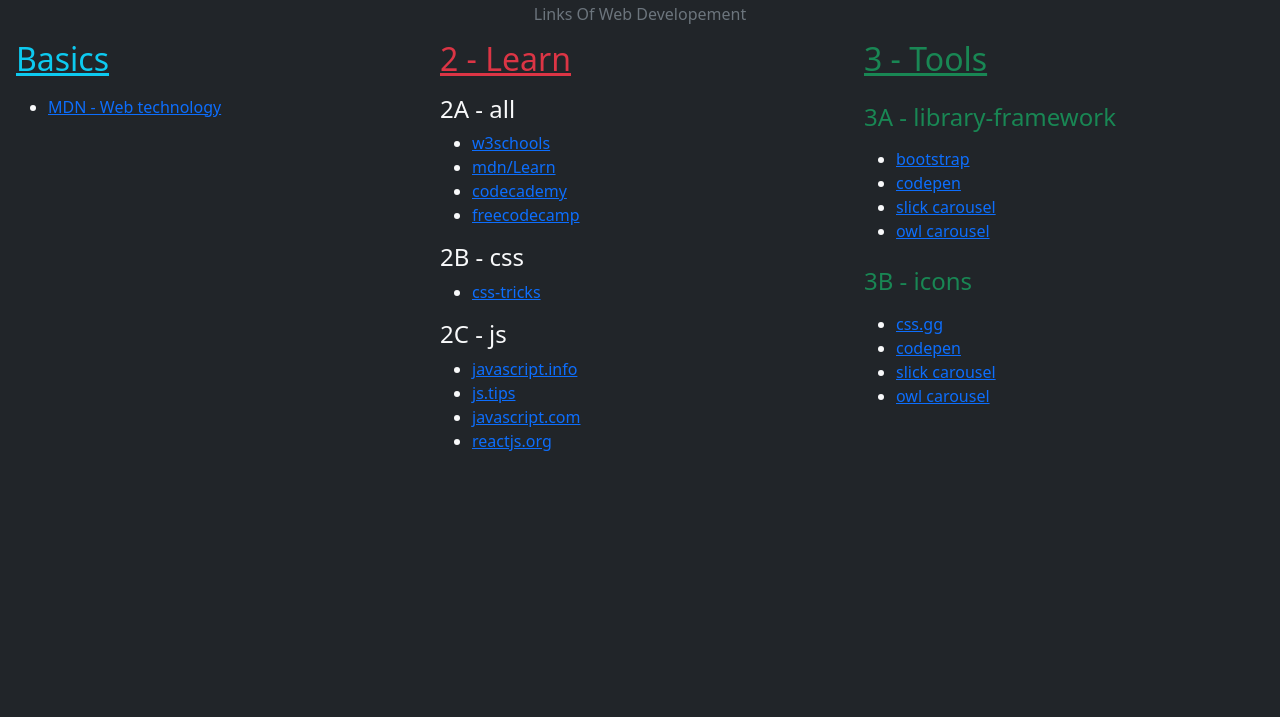
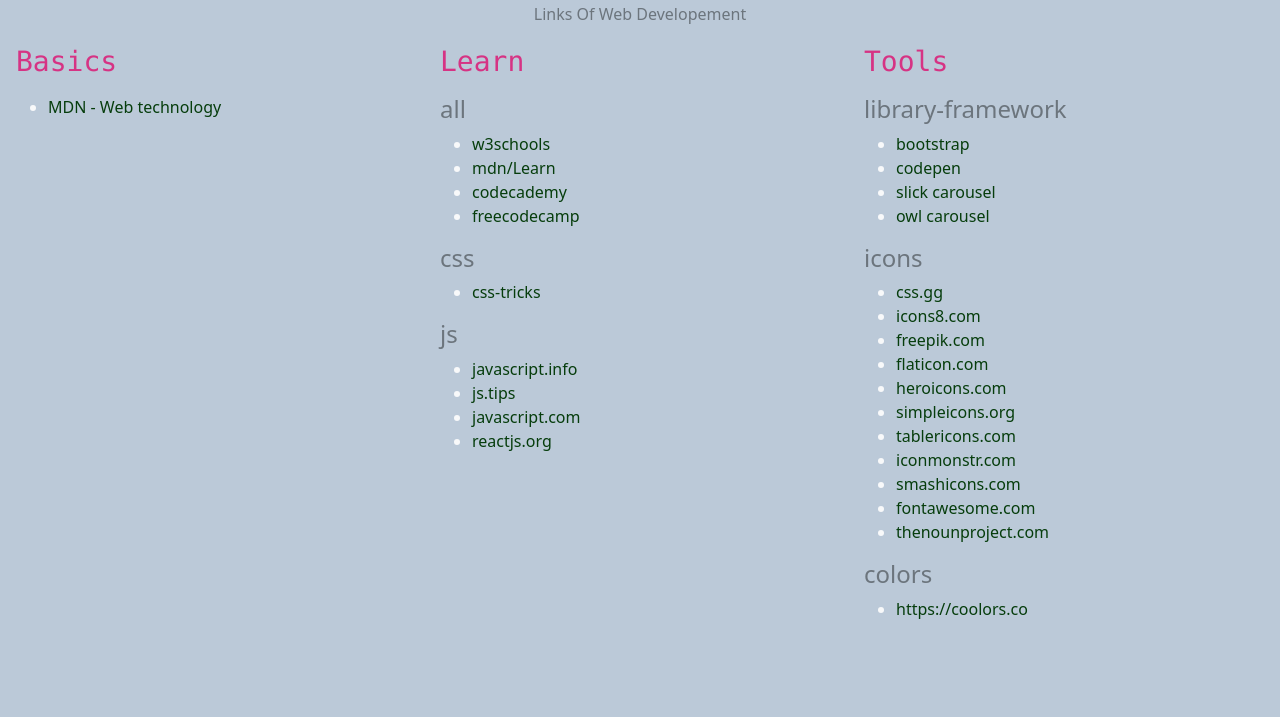
Before and after one commit to yavuz-emre/mywebsources, a plain HTML site: page index.html in a window 1280 px wide. Shown: the part 83-800 px from the top of the page. Drawn offline with nearby package versions, Linux system fonts and the light colour scheme.

Commit message:
color update

```diff
--- a/index.html
+++ b/index.html
@@ -9,11 +9,22 @@
 
     <link href="https://cdn.jsdelivr.net/npm/bootstrap@5.1.3/dist/css/bootstrap.min.css" rel="stylesheet"
         integrity="sha384-1BmE4kWBq78iYhFldvKuhfTAU6auU8tT94WrHftjDbrCEXSU1oBoqyl2QvZ6jIW3" crossorigin="anonymous" />
+
+    <style>
+        body {
+            background-color: #bbc9d8;
+        }
+
+        a {
+            color: #063D0C;
+            text-decoration: none;
+        }
+    </style>
 </head>
 
-<body class="bg-dark text-light">
+<body class="text-light">
     <div class="contianer m-auto px-3">
-        <h1 class="text-center text-uppercase text-warning fw-bold p-3">
+        <h1 class="text-center text-uppercase text-danger fw-bold p-3">
             Hello, world!
         </h1>
         <h6 class="text-center text-capitalize text-secondary">
@@ -22,10 +33,8 @@
 
         <div class="row">
             <div class="col-12 col-lg-4">
-
-
-    <!-- 1- basics ***************************************************** -->
-                <h2 class="text-info py-2"><u>Basics</u></h2>
+                <!-- 1- basics ***************************************************** -->
+                <h2 class="py-2"><code>Basics</code></h2>
                 <ul>
                     <li>
                         <a href="https://developer.mozilla.org/en-US/docs/Web" target="_blank">
@@ -35,10 +44,9 @@
                 </ul>
             </div>
             <div class="col-12 col-lg-4">
-
-    <!-- 2- learn ***************************************************** -->
-                <h2 class="text-danger py-2"><u>2 - Learn</u></h2>
-                <h4>2A - all</h4>
+                <!-- 2- learn ***************************************************** -->
+                <h2 class="py-2"><code>Learn</code></h2>
+                <h4 class="text-secondary">all</h4>
                 <ul>
                     <li>
                         <a href="https://www.w3schools.com" target="_blank">
@@ -62,14 +70,14 @@
                     </li>
                 </ul>
 
-                <h4>2B - css</h4>
+                <h4 class="text-secondary">css</h4>
                 <ul>
                     <li>
                         <a href="https://css-tricks.com" target="_blank"> css-tricks </a>
                     </li>
                 </ul>
 
-                <h4>2C - js</h4>
+                <h4 class="text-secondary">js</h4>
                 <ul>
                     <li>
                         <a href="https://javascript.info" target="_blank">
@@ -90,11 +98,11 @@
                 </ul>
             </div>
 
-    <!-- 3 - tools ***************************************************** -->
+            <!-- 3 - tools ***************************************************** -->
             <div class="col-12 col-lg-4">
-                <h2 class="text-success py-2"><u>3 - Tools</u></h2>
+                <h2 class="py-2"><code>Tools</code></h2>
 
-                <h4 class="text-success py-2">3A - library-framework</h4>
+                <h4 class="text-secondary">library-framework</h4>
                 <ul>
                     <li>
                         <a href="https://www.getbootstrap.com" target="_blank">
@@ -118,33 +126,71 @@
                     </li>
                 </ul>
 
-                <h4 class="text-success py-2">3B - icons</h4>
+                <h4 class="text-secondary">icons</h4>
                 <ul>
                     <li>
-                        <a href="https://css.gg" target="_blank">
-                            css.gg
+                        <a href="https://css.gg" target="_blank"> css.gg </a>
+                    </li>
+                    <li>
+                        <a href="https://icons8.com" target="_blank"> icons8.com </a>
+                    </li>
+                    <li>
+                        <a href="https://www.freepik.com" target="_blank">
+                            freepik.com
                         </a>
                     </li>
                     <li>
-                        <a href="https://codepen.io/trending" target="_blank">
-                            codepen
+                        <a href="https://www.flaticon.com" target="_blank">
+                            flaticon.com
                         </a>
                     </li>
                     <li>
-                        <a href="http://kenwheeler.github.io/slick/" target="_blank">
-                            slick carousel
+                        <a href="https://heroicons.com" target="_blank">
+                            heroicons.com
                         </a>
                     </li>
                     <li>
-                        <a href="https://owlcarousel2.github.io/OwlCarousel2/" target="_blank">
-                            owl carousel
+                        <a href="https://simpleicons.org" target="_blank">
+                            simpleicons.org
                         </a>
+                    </li>
+                    <li>
+                        <a href="https://tablericons.com" target="_blank">
+                            tablericons.com
+                        </a>
+                    </li>
+                    <li>
+                        <a href="https://iconmonstr.com" target="_blank">
+                            iconmonstr.com
+                        </a>
+                    </li>
+                    <li>
+                        <a href="https://smashicons.com" target="_blank">
+                            smashicons.com
+                        </a>
+                    </li>
+                    <li>
+                        <a href="https://fontawesome.com" target="_blank">
+                            fontawesome.com
+                        </a>
+                    </li>
+                    <li>
+                        <a href="https://thenounproject.com" target="_blank">
+                            thenounproject.com
+                        </a>
+                    </li>
+                </ul>
+
+                <h4 class="text-secondary">colors</h4>
+                <ul>
+                    <li>
+                        <a href="https://coolors.co" target="_blank"> https://coolors.co </a>
                     </li>
                 </ul>
             </div>
         </div>
     </div>
-
+    </div>
 
     <script src="https://cdn.jsdelivr.net/npm/bootstrap@5.1.3/dist/js/bootstrap.bundle.min.js"
         integrity="sha384-ka7Sk0Gln4gmtz2MlQnikT1wXgYsOg+OMhuP+IlRH9sENBO0LRn5q+8nbTov4+1p" crossorigin="anonymous">
```
